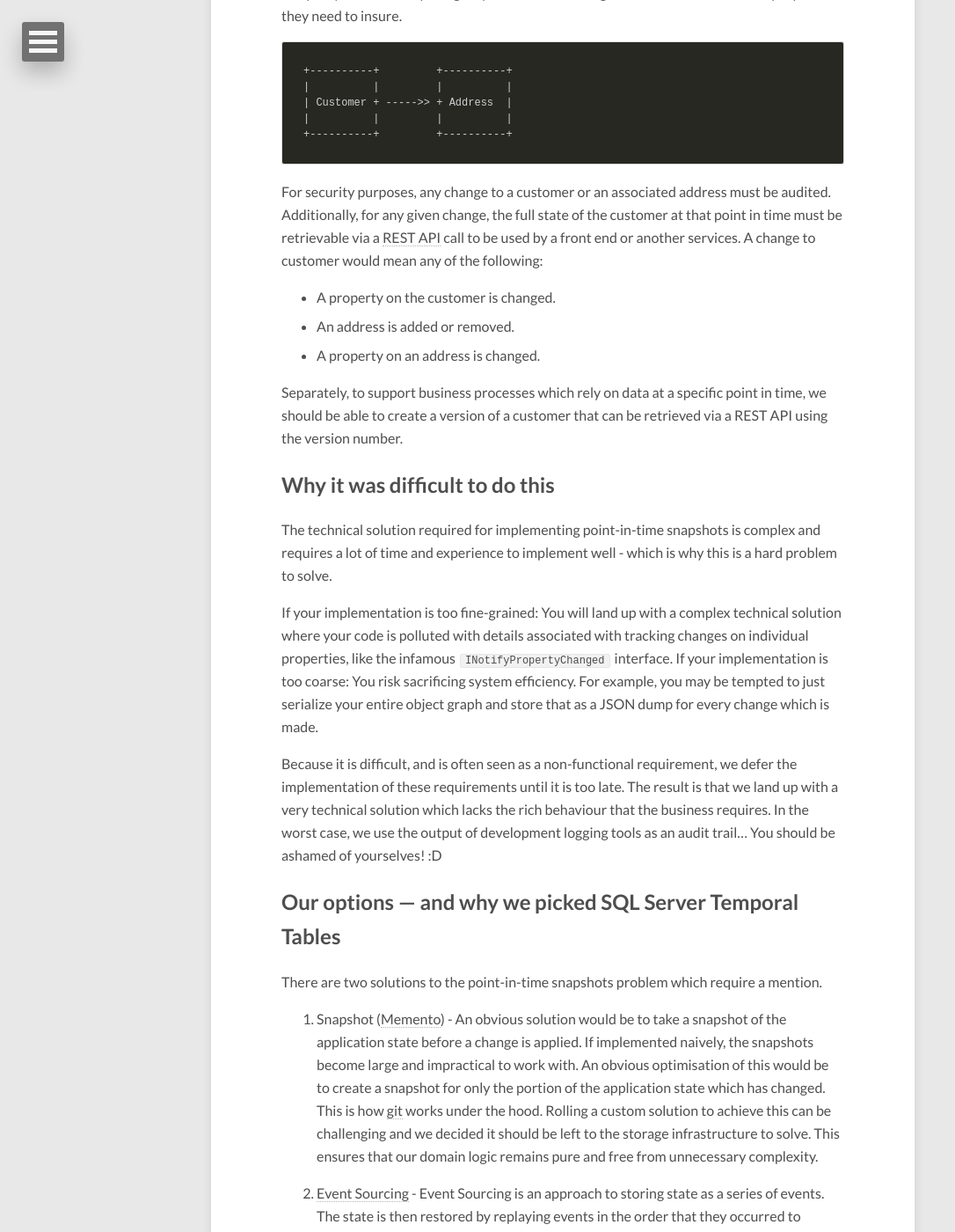
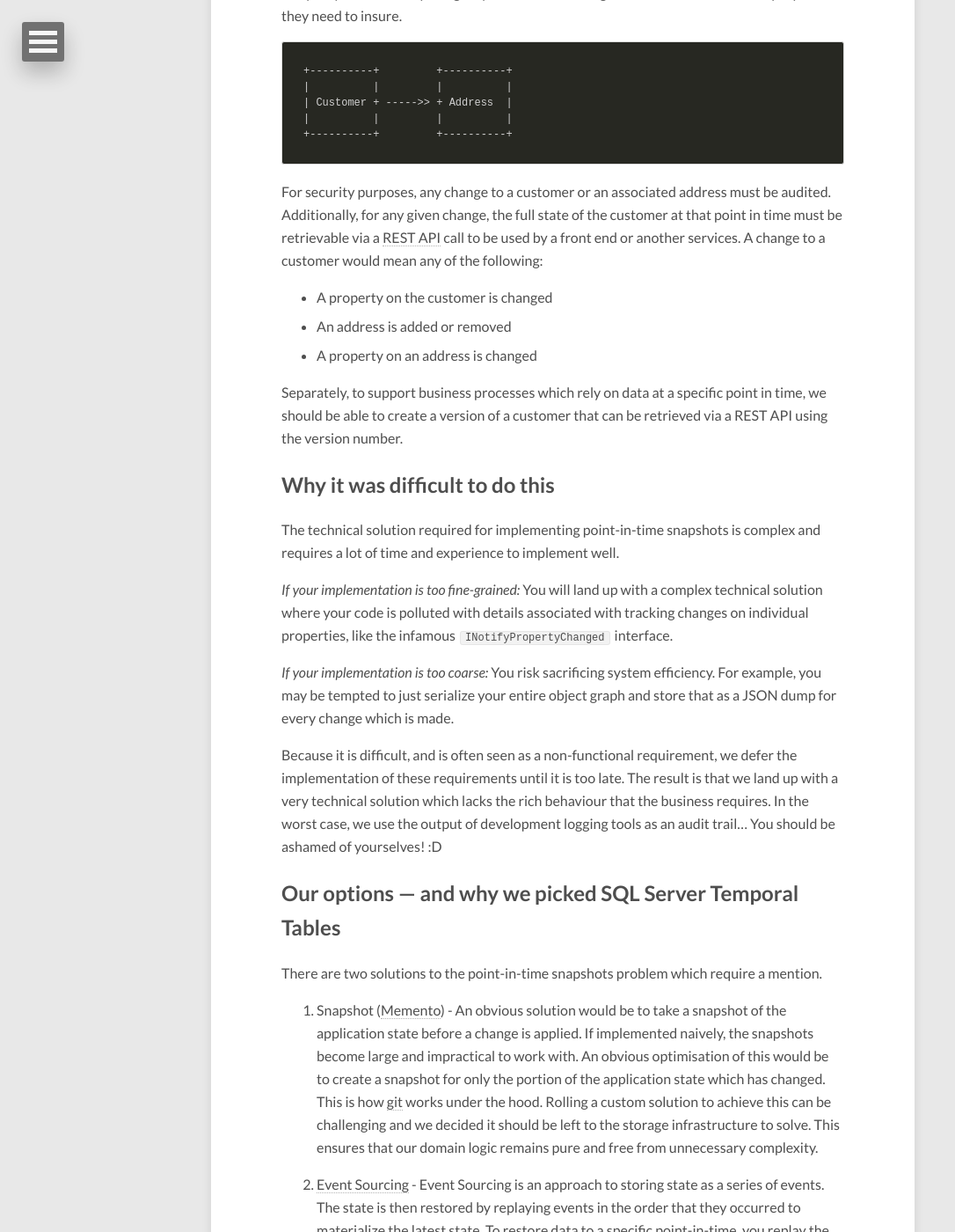
Before and after one commit to RossJayJones/rossjayjones.github.io, a Jekyll site: the page built from _posts/2018-11-13-first-class- versioning-and-auditing-with-sql-temporal-tables.md, in a window 1280 px wide and 1400 px high, scrolled down 1326 px. Shown: the whole window at 88% size, without its empty margins (0-1086 px from the left). Built offline with Jekyll 4.4.1, drawn with Linux system fonts in a browser that asks for light colours; nearby versions of some CDN libraries.

Commit message:
Fix formatting

````diff
--- a/_posts/2018-11-13-first-class- versioning-and-auditing-with-sql-temporal-tables.md
+++ b/_posts/2018-11-13-first-class- versioning-and-auditing-with-sql-temporal-tables.md
@@ -34,20 +34,21 @@ For this article, let's look at a simplified example of what my team needed to b
 +----------+         +----------+
 ```
 
-For security purposes, any change to a customer or an associated address must be audited. Additionally, for any given change, the full state of the customer at that point in time must be retrievable via a [REST API][15]{:target="_blank"} call to be used by a front end or another services. A change to customer would mean any of the following:
+For security purposes, any change to a customer or an associated address must be audited. Additionally, for any given change, the full state of the customer at that point in time must be retrievable via a [REST API][15]{:target="_blank"} call to be used by a front end or another services. A change to a customer would mean any of the following:
 
-- A property on the customer is changed.
-- An address is added or removed.
-- A property on an address is changed.
+- A property on the customer is changed
+- An address is added or removed
+- A property on an address is changed
 
 Separately, to support business processes which rely on data at a specific point in time, we should be able to create a version of a customer that can be retrieved via a REST API using the version number.
 
 ## Why it was difficult to do this
 
-The technical solution required for implementing point-in-time snapshots is complex and requires a lot of time and experience to implement well - which is why this is a hard problem to solve.
+The technical solution required for implementing point-in-time snapshots is complex and requires a lot of time and experience to implement well.
 
-If your implementation is too fine-grained: You will land up with a complex technical solution where your code is polluted with details associated with tracking changes on individual properties, like the infamous `INotifyPropertyChanged` interface.
-If your implementation is too coarse: You risk sacrificing system efficiency. For example, you may be tempted to just serialize your entire object graph and store that as a JSON dump for every change which is made.
+*If your implementation is too fine-grained:* You will land up with a complex technical solution where your code is polluted with details associated with tracking changes on individual properties, like the infamous `INotifyPropertyChanged` interface.
+
+*If your implementation is too coarse:* You risk sacrificing system efficiency. For example, you may be tempted to just serialize your entire object graph and store that as a JSON dump for every change which is made.
 
 Because it is difficult, and is often seen as a non-functional requirement, we defer the implementation of these requirements until it is too late. The result is that we land up with a very technical solution which lacks the rich behaviour that the business requires. In the worst case, we use the output of development logging tools as an audit trail... You should be ashamed of yourselves! :D
 
````
